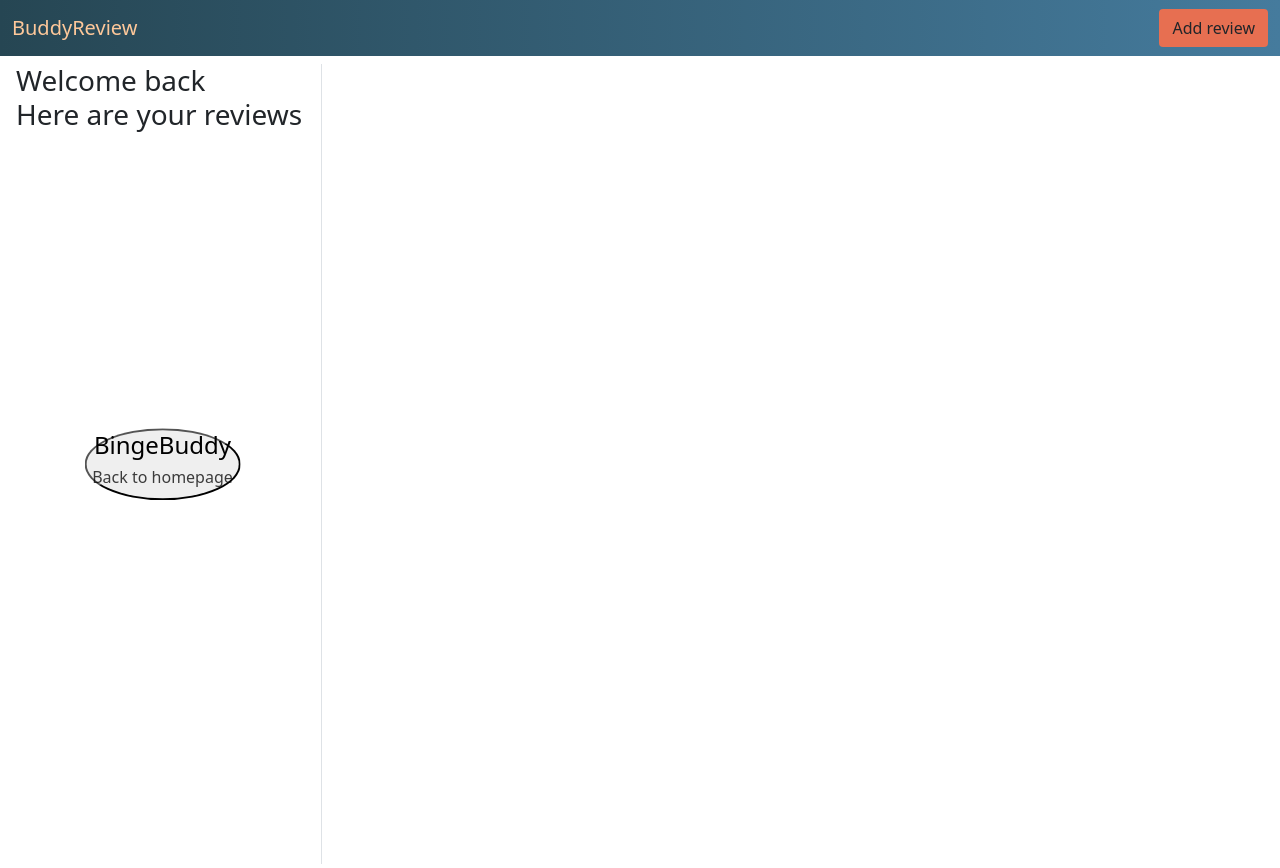
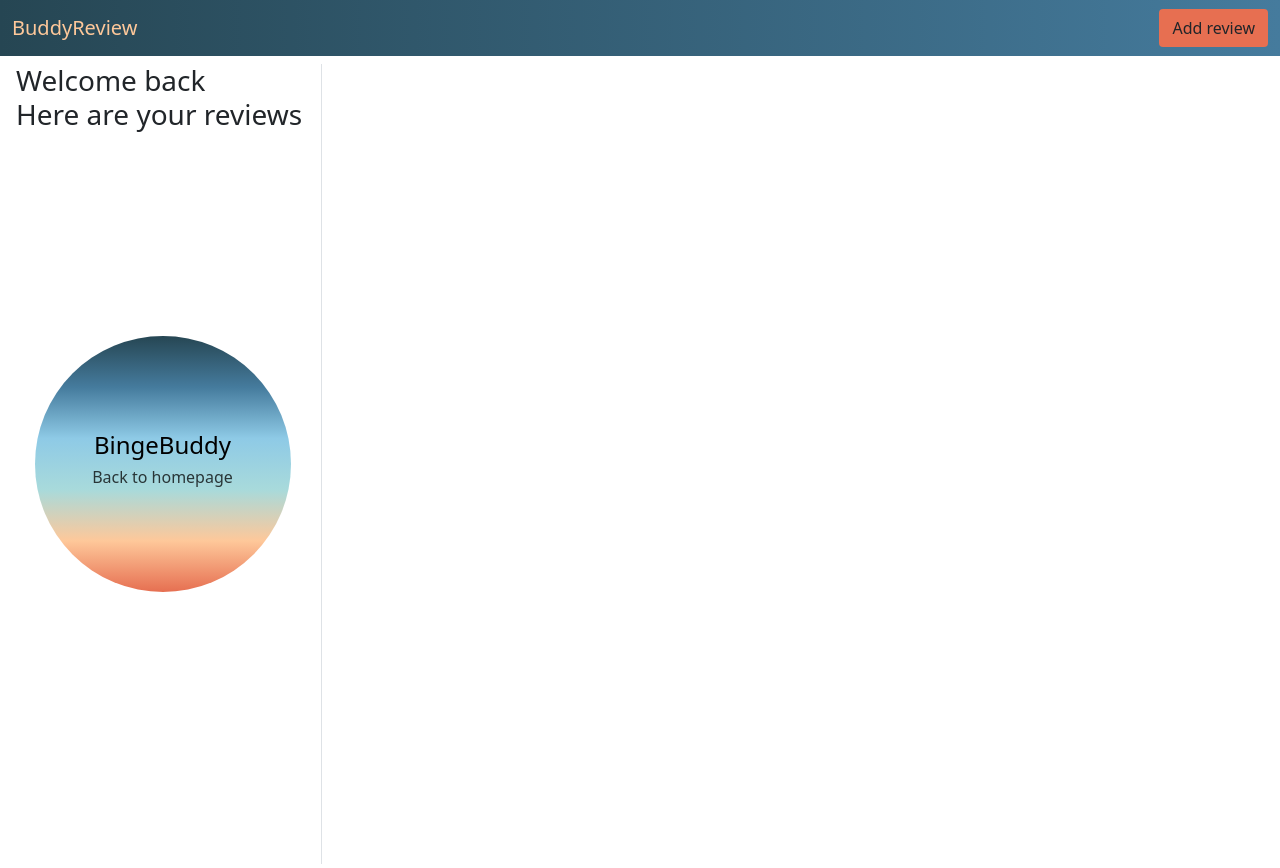
Before and after one commit to erickrenaud05/BingeBuddy1.0, a plain HTML site: page featurePages/blogPage.html in a window 1280 px wide. Drawn offline with nearby package versions, Linux system fonts and the light colour scheme; no server answers.

Commit message:
added styling to back button and on hover effect

```diff
--- a/assets/css/styles.css
+++ b/assets/css/styles.css
@@ -40,3 +40,15 @@
     overflow-y: hidden;
     overflow-x: hidden;
 }
+
+#design {
+    border: 0;
+    min-width: 20vw;
+    min-height: 20vw;
+    background: linear-gradient(to bottom, #264653, #457B9D, #8ECAE6, #A8DADB, #FEC89A, #E66F51);
+    transition: all 0.3s ease-in-out 0s;
+}
+
+#design:hover {
+    background-image: linear-gradient(to top, #264653, #457B9D, #8ECAE6, #A8DADB, #FEC89A, #E66F51);
+}
```
